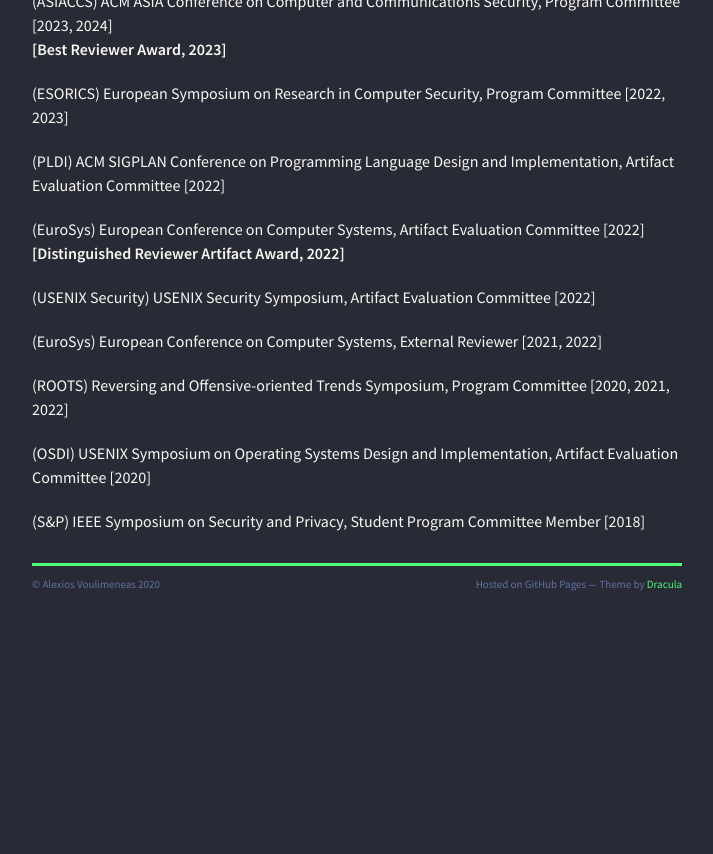
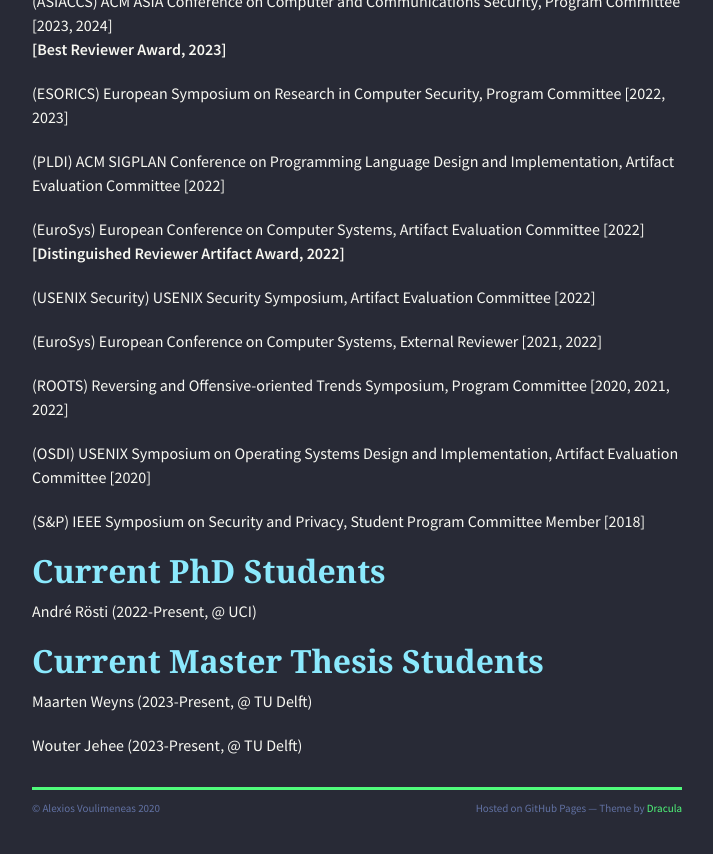
Before and after one commit to alexios-voulimeneas/alexios-voulimeneas.github.io, a Jekyll site: the page built from index.md, in a window 1280 px wide and 900 px high, scrolled down 2816 px. Shown: the top 854 px of the window, without its empty margins (283-996 px from the left). Built offline with Jekyll 4.4.1, drawn with Linux system fonts in a browser that asks for light colours; nearby versions of some CDN libraries; the repository's description, which GitHub fills in, is left out; before the commit the page ends 3492 px from its top, so only the background shows below that.

Commit message:
Update index.md

```diff
--- a/index.md
+++ b/index.md
@@ -115,3 +115,13 @@
 (OSDI) USENIX Symposium on Operating Systems Design and Implementation, Artifact Evaluation Committee [2020]
 
 (S&P) IEEE Symposium on Security and Privacy, Student Program Committee Member [2018]
+
+## [](#header-2) Current PhD Students
+
+André Rösti (2022-Present, @ UCI)
+
+## [](#header-2) Current Master Thesis Students
+
+Maarten Weyns (2023-Present, @ TU Delft)
+
+Wouter Jehee (2023-Present, @ TU Delft)
```
